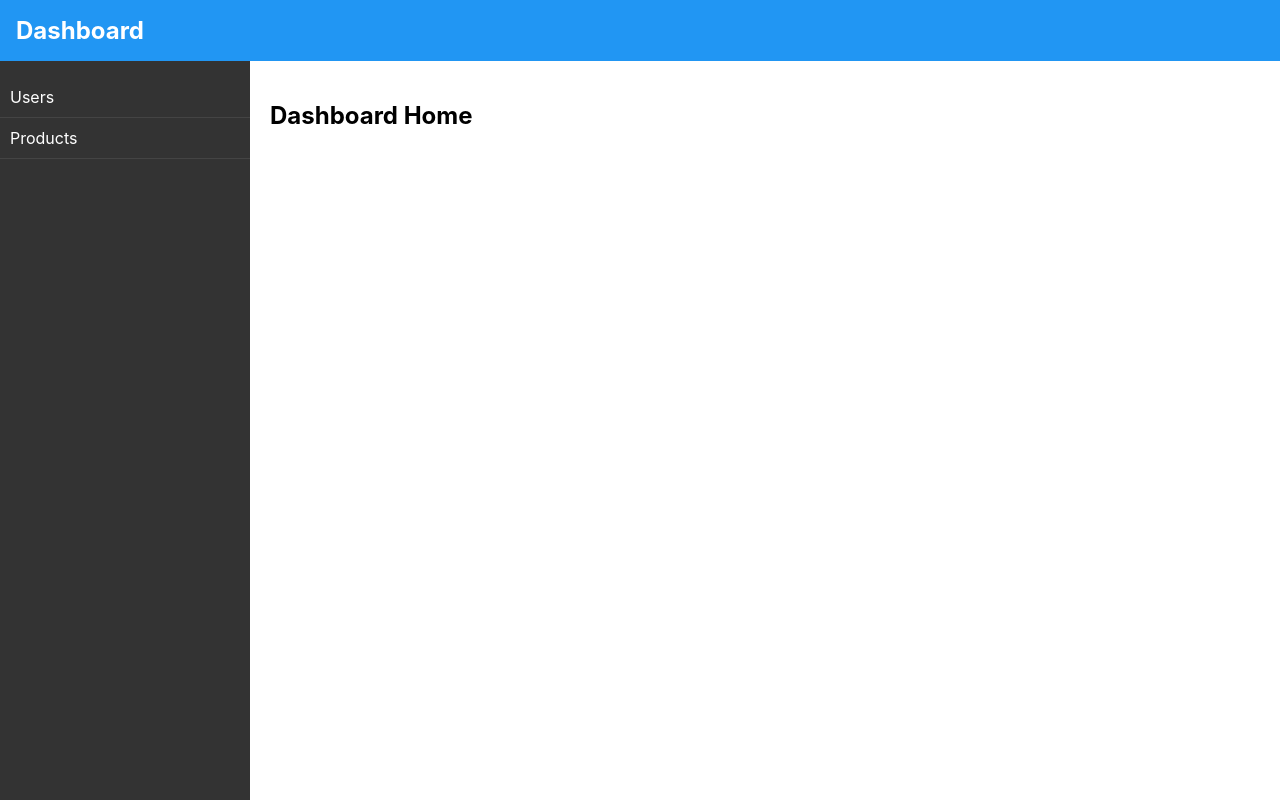
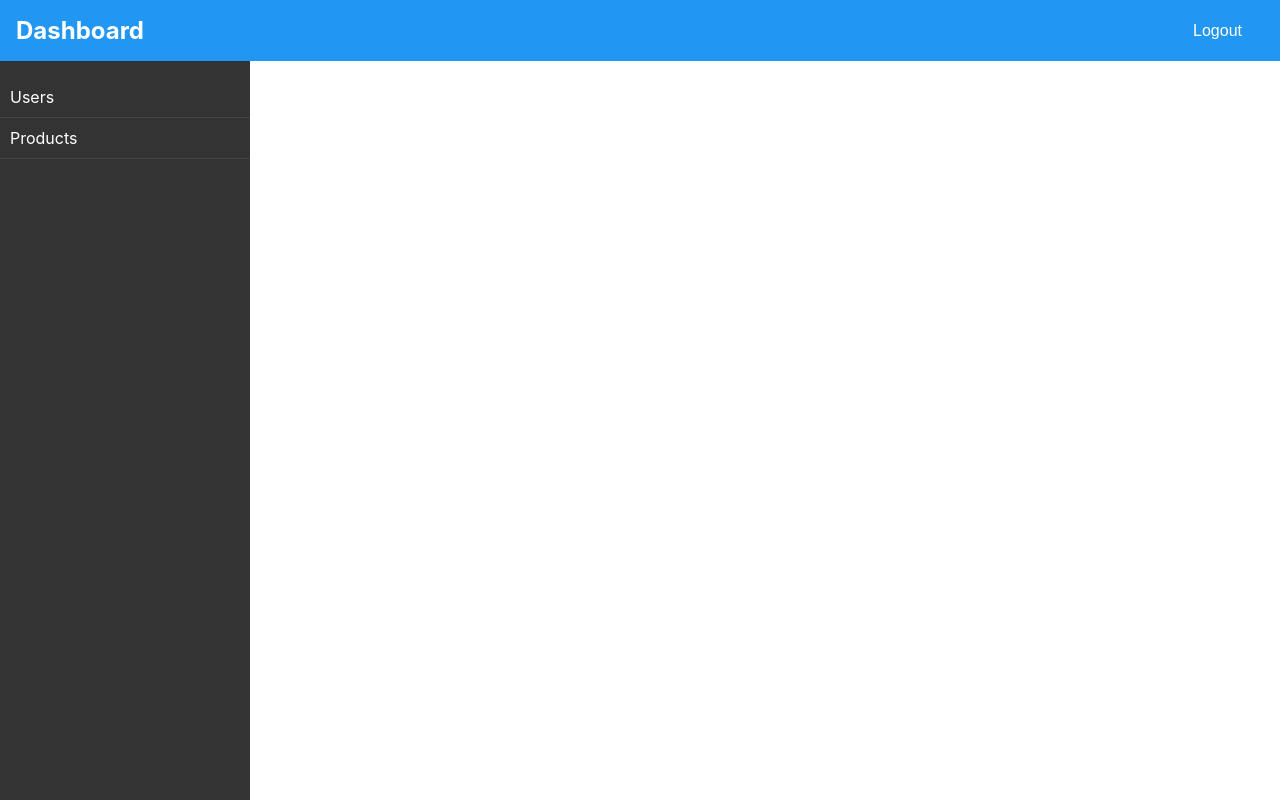
Before and after one commit to imsaikatsen/portfolio-ui, a React (Create React App) app: page /dashboard in a window 1280 px wide. Built offline with nearby package versions, Linux system fonts and the light colour scheme; sample sign-in values are in the browser's storage.

Commit message:
client bug fixed for login privatelayout logic

```diff
--- a/src/components/Navbar.jsx
+++ b/src/components/Navbar.jsx
@@ -1,22 +1,47 @@
-// components/Navbar.js
-import React from 'react';
+import React from "react";
+
+import { useHistory } from "react-router-dom";
 
 const Navbar = () => {
+  const history = useHistory();
+  const handleLogout = () => {
+    localStorage.removeItem("token");
+    history.push("/login");
+    console.log("Logout Successfull");
+  };
   return (
     <nav style={styles.navbar}>
       <h1 style={styles.logo}>Dashboard</h1>
+      <div style={styles.logoutButton}>
+        <button style={styles.button} onClick={handleLogout}>
+          Logout
+        </button>
+      </div>
     </nav>
   );
 };
 
 const styles = {
   navbar: {
-    backgroundColor: '#2196F3',
-    color: '#fff',
-    padding: '1rem',
+    backgroundColor: "#2196F3",
+    color: "#fff",
+    padding: "1rem",
+    display: "flex",
+    justifyContent: "space-between", // Align items to the start and end of the navbar
+    alignItems: "center", // Vertically center items in the navbar
   },
   logo: {
-    margin: '0',
+    margin: "0",
+  },
+  logoutButton: {
+    marginRight: "1rem", // Add some margin between the logo and the logout button
+  },
+  button: {
+    backgroundColor: "transparent",
+    color: "#fff",
+    border: "none",
+    cursor: "pointer",
+    fontSize: "1rem",
   },
 };
 
--- a/src/layouts/PrivateLayout.jsx
+++ b/src/layouts/PrivateLayout.jsx
@@ -1,14 +1,14 @@
-// components/PrivateLayout.js
 import React from "react";
+import { Redirect } from "react-router-dom";
 import Navbar from "../components/Navbar";
 import Sidebar from "../components/Sidebar";
-import { Redirect } from "react-router-dom";
 
-const PrivateLayout = ({ isAuthenticated, children }) => {
-  // if (!isAuthenticated) {
-  //   // Redirect to the login page if not authenticated
-  //   return <Redirect to="/login" />;
-  // }
+const PrivateLayout = ({ children }) => {
+  const isAuthenticated = localStorage.getItem("token");
+  if (!isAuthenticated) {
+    // Redirect to the login page if not authenticated
+    return <Redirect to="/login" />;
+  }
   return (
     <div>
       <Navbar />
--- a/src/pages/DashboardHome.jsx
+++ /dev/null
@@ -1,11 +0,0 @@
-import React from 'react';
-
-const DashboardHome = () => {
-  return (
-    <nav>
-      <h1>Dashboard Home</h1>
-    </nav>
-  );
-};
-
-export default DashboardHome;
--- a/src/pages/LoginForm.jsx
+++ b/src/pages/LoginForm.jsx
@@ -23,31 +23,28 @@ const LoginForm = () => {
     event.preventDefault();
     setErrorMessage(""); // Reset error message
 
-    //create an object with the user credentioals
-
+    // Create an object with the user credentials
     const userData = {
       email,
       password,
     };
 
-    //Call the API endpoint to sign in the user
+    // Call the API endpoint to sign in the user
     loginUser(userData)
       .then((response) => {
-        //Handle successfull sign-in
+        // Handle successful sign-in
         const token = response.data.token;
         if (token) {
-          setSuccessMessage("LogIn successful!", token);
-          setIsAuthenticated(true);
-          console.log("Redirecting to dashboard");
+          localStorage.setItem("token", token);
+          setIsAuthenticated(true); // Update authentication state
           history.push("/dashboard");
         }
       })
       .catch((error) => {
-        console.log(error.response.data);
         if (error.response.data) {
           setErrorMessage(error.response.data);
         } else {
-          setErrorMessage("AN error occured during registration");
+          setErrorMessage("An error occurred during login");
         }
       });
   };
--- a/src/pages/ProductsPage.jsx
+++ b/src/pages/ProductsPage.jsx
@@ -1,9 +1,9 @@
-import React from 'react';
+import React from "react";
 
 const Product = () => {
   return (
     <nav>
-      <h1>Product </h1>
+      <h1>Product List</h1>
     </nav>
   );
 };
--- a/src/pages/UsersPage.jsx
+++ b/src/pages/UsersPage.jsx
@@ -1,9 +1,9 @@
-import React from 'react';
+import React from "react";
 
 const User = () => {
   return (
     <nav>
-      <h1>User</h1>
+      <h1>User List</h1>
     </nav>
   );
 };
--- a/src/routes/router.jsx
+++ b/src/routes/router.jsx
@@ -1,4 +1,4 @@
-// App.js
+import React, { useState } from "react";
 import {
   BrowserRouter as Router,
   Redirect,
@@ -12,23 +12,26 @@ import LoginForm from "../pages/LoginForm";
 import SignupForm from "../pages/SignupForm";
 import UsersPage from "../pages/UsersPage";
 import ProductsPage from "../pages/ProductsPage";
-import DashboardHome from "../pages/DashboardHome";
 import PageNotFound from "../pages/PageNotFound";
 import "../App.css";
-import { useState } from "react";
 
-const MyRouter = () => {
+const RouterComponent = () => {
   const [isAuthenticated, setIsAuthenticated] = useState(false);
+
   return (
     <Router>
       <Switch>
-        <Route exact path="/" render={() => <Redirect to="/login" />} />
-        <Route exact path="/login" component={LoginForm}>
+        <Route exact path="/">
+          <Redirect to="/login" />
+        </Route>
+        <Route exact path="/login">
           <PublicLayout>
-            <MainContent content={<LoginForm />} />
+            <MainContent
+              content={<LoginForm onLogin={() => setIsAuthenticated(true)} />}
+            />
           </PublicLayout>
         </Route>
-        <Route exact path="/signup" component={SignupForm}>
+        <Route exact path="/signup">
           <PublicLayout>
             <MainContent content={<SignupForm />} />
           </PublicLayout>
@@ -37,19 +40,17 @@ const MyRouter = () => {
           <PrivateLayout isAuthenticated={isAuthenticated}>
             <Switch>
               <Route exact path="/dashboard/users" component={UsersPage}>
-                <MainContent content={<UsersPage />} />
+                <MainContent content={<UsersPage />} />{" "}
               </Route>
               <Route exact path="/dashboard/products" component={ProductsPage}>
                 <MainContent content={<ProductsPage />} />
               </Route>
-              <Route exact path="/dashboard" component={DashboardHome}>
-                <MainContent content={<DashboardHome />} />
-              </Route>
             </Switch>
           </PrivateLayout>
         </Route>
+
         {/* Catch-all route for the root path */}
-        <Route component={PageNotFound}>
+        <Route>
           <PublicLayout>
             <MainContent content={<PageNotFound />} />
           </PublicLayout>
@@ -59,4 +60,4 @@ const MyRouter = () => {
   );
 };
 
-export default MyRouter;
+export default RouterComponent;
```
